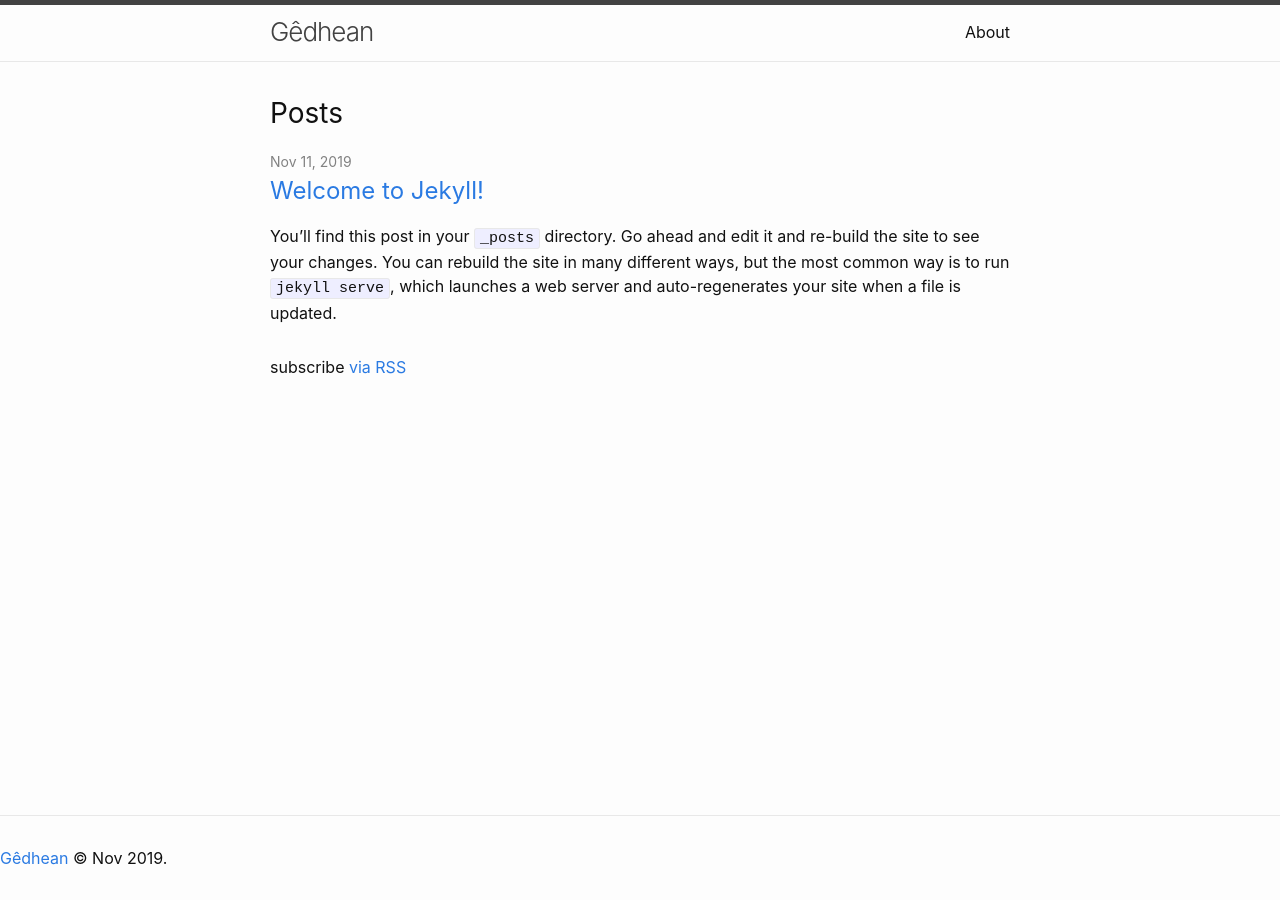
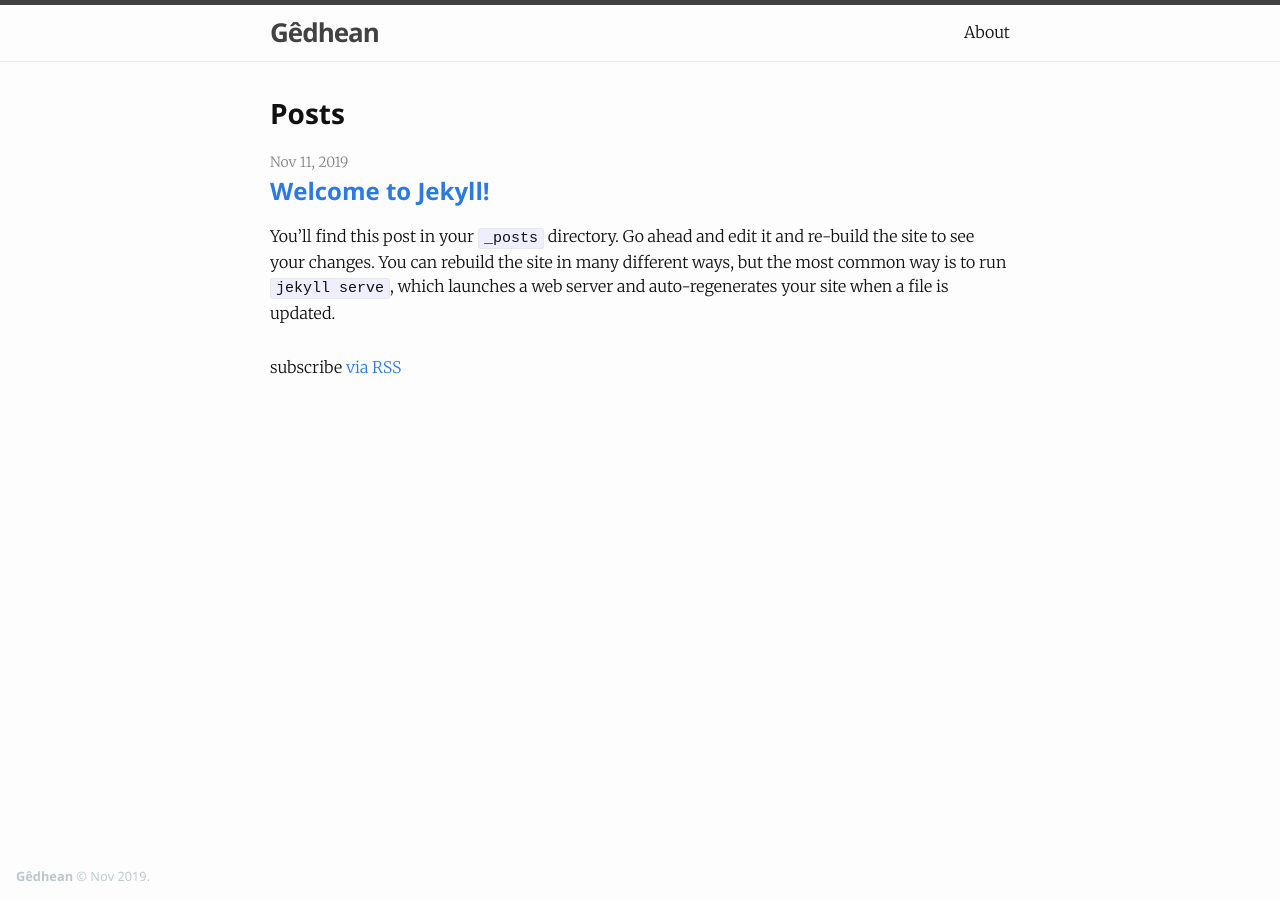
Before and after one commit to gedhean/gedhean.github.io, a Jekyll site: the page built from index.markdown, in a window 1280 px wide. Built offline with Jekyll 4.4.1, drawn with Linux system fonts in a browser that asks for light colours.

Commit message:
change fonts

```diff
--- a/_includes/head.html
+++ b/_includes/head.html
@@ -2,6 +2,7 @@
   <meta charset="utf-8">
   <meta http-equiv="X-UA-Compatible" content="IE=edge">
   <meta name="viewport" content="width=device-width, initial-scale=1">
+  <link href="//fonts.googleapis.com/css?family=Merriweather:300,700,700italic,300italic|Open+Sans:700,400" rel="stylesheet" type="text/css">
   {%- seo -%}
   <link rel="stylesheet" href="{{ "/assets/main.css" | relative_url }}">
   {%- feed_meta -%}
--- a/_sass/minima.scss
+++ b/_sass/minima.scss
@@ -2,7 +2,9 @@
 
 // Define defaults for each variable.
 
-$base-font-family: -apple-system, BlinkMacSystemFont, "Segoe UI", Roboto, Helvetica, Arial, sans-serif, "Apple Color Emoji", "Segoe UI Emoji", "Segoe UI Symbol" !default;
+$title-font-family: "Open Sans", sans-serif;
+
+$base-font-family: "Merriweather", -apple-system, BlinkMacSystemFont, "Segoe UI", Roboto, Helvetica, Arial, sans-serif, "Apple Color Emoji", "Segoe UI Emoji", "Segoe UI Symbol" !default;
 $base-font-size:   16px !default;
 $base-font-weight: 400 !default;
 $small-font-size:  $base-font-size * 0.875 !default;
--- a/_sass/minima/_layout.scss
+++ b/_sass/minima/_layout.scss
@@ -106,8 +106,14 @@
  * Site footer
  */
 .site-footer {
-  border-top: 1px solid $grey-color-light;
+  color: #BBC7CC;
   padding: $spacing-unit 0;
+  margin: 8rem 0 0 0;
+  padding: .8rem 16px;
+  font-family: $title-font-family;
+  font-size: .8rem;
+  line-height: 1.75em;
+  /* border-top: 1px solid #e8e8e8; */
 }
 
 .footer-heading {
@@ -253,3 +259,17 @@
     }
   }
 }
+
+.copyright {
+  a {
+    color: #BBC7CC;
+    text-decoration: none;
+    font-weight: bold;
+  }
+}
+
+/* Heading and Title font */
+.site-title, h1, h2, h3, h4, h5, h6 {
+  font-family: $title-font-family;
+  font-weight: bold;
+}
```
